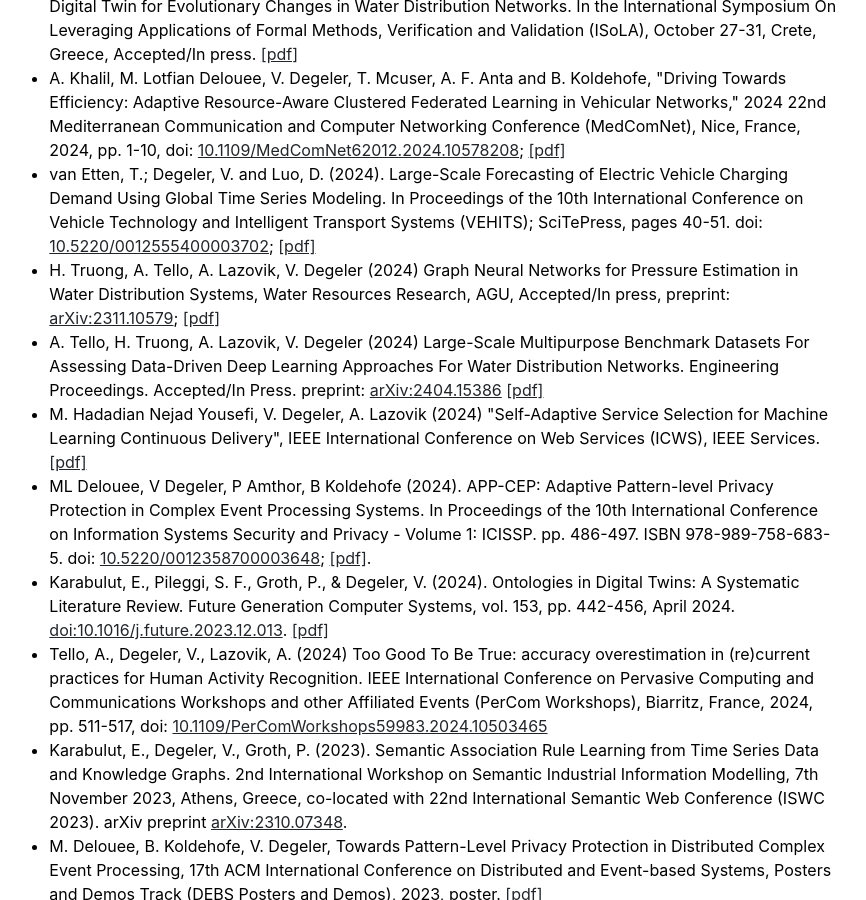
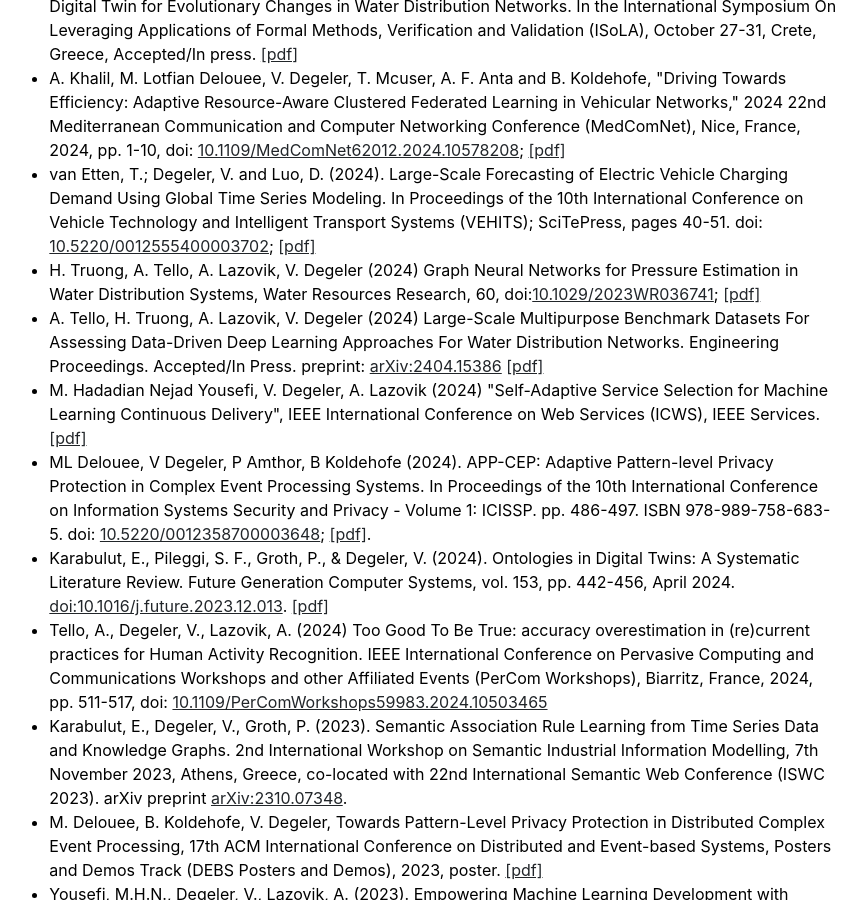
Before and after one commit to Degvik/degvik.github.io, a Jekyll site: the page built from publications.md, in a window 1280 px wide and 900 px high, scrolled down 333 px. Shown: the whole window, without its empty margins (212-1078 px from the left). Built offline with Jekyll 4.4.1, drawn with Linux system fonts in a browser that asks for light colours.

Commit message:
published pressure

```diff
--- a/_data/publications.yml
+++ b/_data/publications.yml
@@ -9,7 +9,7 @@ index:
 - {name: 'V. Degeler, M. Hadadian, E. Karabulut, A. Lazovik, H. van het Loo, A. Tello, H. Truong (2024) DiTEC: Digital Twin for Evolutionary Changes in Water Distribution Networks. In the International Symposium On Leveraging Applications of Formal Methods, Verification and Validation (ISoLA), October 27-31, Crete, Greece, Accepted/In press. <a href="http://vdegeler.com/files/24ditec.pdf">[pdf]</a>'}
 - {name: 'A. Khalil, M. Lotfian Delouee, V. Degeler, T. Mcuser, A. F. Anta and B. Koldehofe, "Driving Towards Efficiency: Adaptive Resource-Aware Clustered Federated Learning in Vehicular Networks," 2024 22nd Mediterranean Communication and Computer Networking Conference (MedComNet), Nice, France, 2024, pp. 1-10, doi: <a href="https://doi.org/10.1109/MedComNet62012.2024.10578208">10.1109/MedComNet62012.2024.10578208</a>; <a href="http://vdegeler.com/files/24driving.pdf">[pdf]</a>'}
 - {name: 'van Etten, T.; Degeler, V. and Luo, D. (2024). Large-Scale Forecasting of Electric Vehicle Charging Demand Using Global Time Series Modeling. In Proceedings of the 10th International Conference on Vehicle Technology and Intelligent Transport Systems (VEHITS); SciTePress, pages 40-51. doi: <a href="https://doi.org/10.5220/0012555400003702">10.5220/0012555400003702</a>; <a href="http://vdegeler.com/files/24vehits.pdf">[pdf]</a>'}
-- {name: 'H. Truong, A. Tello, A. Lazovik, V. Degeler (2024) Graph Neural Networks for Pressure Estimation in Water Distribution Systems, Water Resources Research, AGU, Accepted/In press, preprint: <a href="https://arxiv.org/abs/2311.10579">arXiv:2311.10579</a>; <a href="http://vdegeler.com/files/24pressure-estimation.pdf">[pdf]</a>'}
+- {name: 'H. Truong, A. Tello, A. Lazovik, V. Degeler (2024) Graph Neural Networks for Pressure Estimation in Water Distribution Systems, Water Resources Research, 60, doi:<a href="https://doi.org/10.1029/2023WR036741">10.1029/2023WR036741</a>; <a href="http://vdegeler.com/files/24pressure-estimation.pdf">[pdf]</a>'}
 - {name: 'A. Tello, H. Truong, A. Lazovik, V. Degeler (2024) Large-Scale Multipurpose Benchmark Datasets For Assessing Data-Driven Deep Learning Approaches For Water Distribution Networks. Engineering Proceedings. Accepted/In Press. preprint: <a href="https://arxiv.org/abs/2404.15386">arXiv:2404.15386</a> <a href="24wdn-benchmark-dataset.pdf">[pdf]</a>'}
 - {name: 'M. Hadadian Nejad Yousefi, V. Degeler, A. Lazovik (2024) "Self-Adaptive Service Selection for Machine Learning Continuous Delivery", IEEE International Conference on Web Services (ICWS), IEEE Services. <a href="http://vdegeler.com/files/24adaptive-selection.pdf">[pdf]</a>'}
 - {name: 'ML Delouee, V Degeler, P Amthor, B Koldehofe (2024). APP-CEP: Adaptive Pattern-level Privacy Protection in Complex Event Processing Systems. In Proceedings of the 10th International Conference on Information Systems Security and Privacy - Volume 1: ICISSP. pp. 486-497. ISBN 978-989-758-683-5. doi: <a href="https://doi.org/10.5220/0012358700003648">10.5220/0012358700003648</a>; <a href="http://vdegeler.com/files/24appcep-icissp.pdf">[pdf]</a>.'}
```
